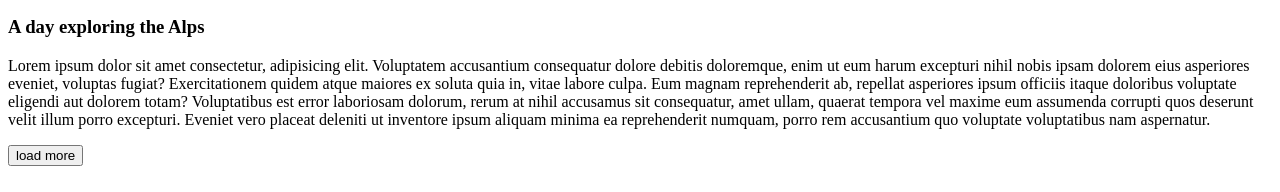
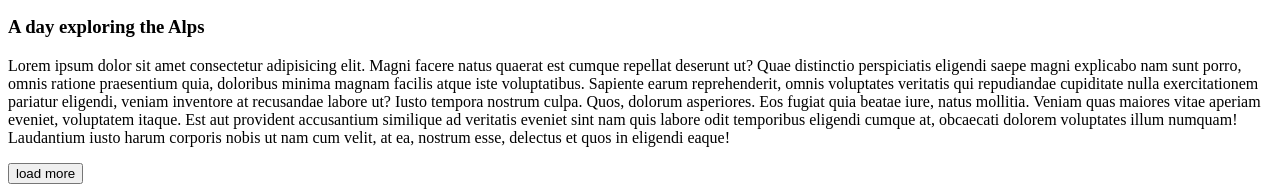
Before and after one commit to RomanGruba/hw-01-02, a plain HTML site: page index.html in a window 1280 px wide. Shown: the part 849-1041 px from the top of the page. Drawn offline with Linux system fonts and the light colour scheme.

Commit message:
changed lorem

```diff
--- a/index.html
+++ b/index.html
@@ -69,17 +69,9 @@
             <img src="img/figure.jpg" alt="figure" width="419" height="280">
             <h2 class="photodiary-title">Photodiary</h2>
             <h3 class="para-title"><b>A day exploring the Alps</b></h3>
-            <p>Lorem ipsum dolor sit amet consectetur, adipisicing elit. Voluptatem accusantium consequatur dolore
-                debitis doloremque, enim ut eum harum excepturi nihil nobis ipsam dolorem eius asperiores eveniet,
-                voluptas fugiat? Exercitationem quidem atque maiores ex soluta quia in, vitae labore culpa. Eum magnam
-                reprehenderit ab, repellat asperiores ipsum officiis itaque doloribus voluptate eligendi aut dolorem
-                totam? Voluptatibus est error laboriosam dolorum, rerum at nihil accusamus sit consequatur, amet ullam,
-                quaerat tempora vel maxime eum assumenda corrupti quos deserunt velit illum porro excepturi. Eveniet
-                vero placeat deleniti ut inventore ipsum aliquam minima ea reprehenderit numquam, porro rem accusantium
-                quo voluptate voluptatibus nam aspernatur.</p>
+            <p>Lorem ipsum dolor sit amet consectetur adipisicing elit. Magni facere natus quaerat est cumque repellat deserunt ut? Quae distinctio perspiciatis eligendi saepe magni explicabo nam sunt porro, omnis ratione praesentium quia, doloribus minima magnam facilis atque iste voluptatibus. Sapiente earum reprehenderit, omnis voluptates veritatis qui repudiandae cupiditate nulla exercitationem pariatur eligendi, veniam inventore at recusandae labore ut? Iusto tempora nostrum culpa. Quos, dolorum asperiores. Eos fugiat quia beatae iure, natus mollitia. Veniam quas maiores vitae aperiam eveniet, voluptatem itaque. Est aut provident accusantium similique ad veritatis eveniet sint nam quis labore odit temporibus eligendi cumque at, obcaecati dolorem voluptates illum numquam! Laudantium iusto harum corporis nobis ut nam cum velit, at ea, nostrum esse, delectus et quos in eligendi eaque!</p>
         </section>
         <button>load more</button>
     </main>
 </body>
-
 </html>
```
